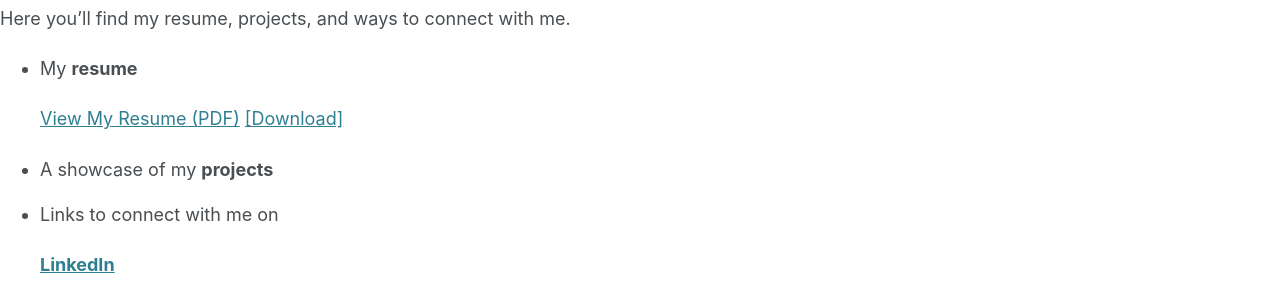
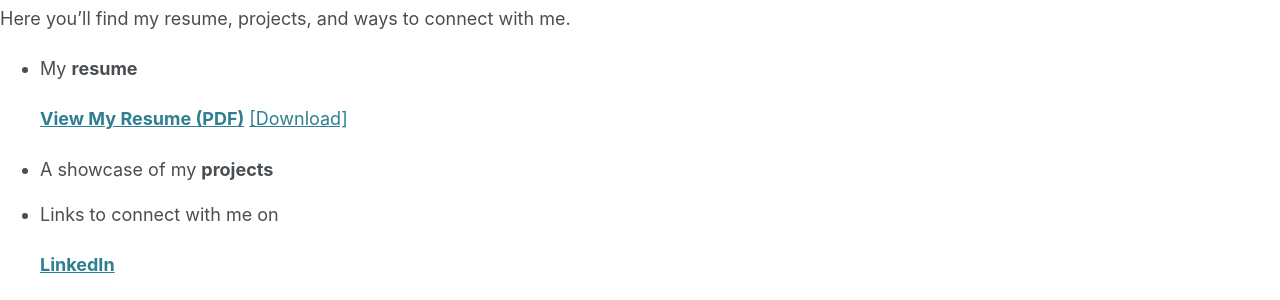
Before and after one commit to uynvu078/uynvu078.github.io, a Jekyll site: the page built from index.md, in a window 1280 px wide. Shown: the part 218-518 px from the top of the page. Built offline with Jekyll 4.4.1, drawn with Linux system fonts in a browser that asks for light colours.

```diff
--- a/index.md
+++ b/index.md
@@ -12,7 +12,7 @@ Here you’ll find my resume, projects, and ways to connect with me.
 
 - My **resume**
 
-  [View My Resume (PDF)](files/resume.pdf)
+  **[View My Resume (PDF)](files/resume.pdf)**
   [[Download]](files/resume.pdf)
 - A showcase of my **projects**
 - Links to connect with me on
```
